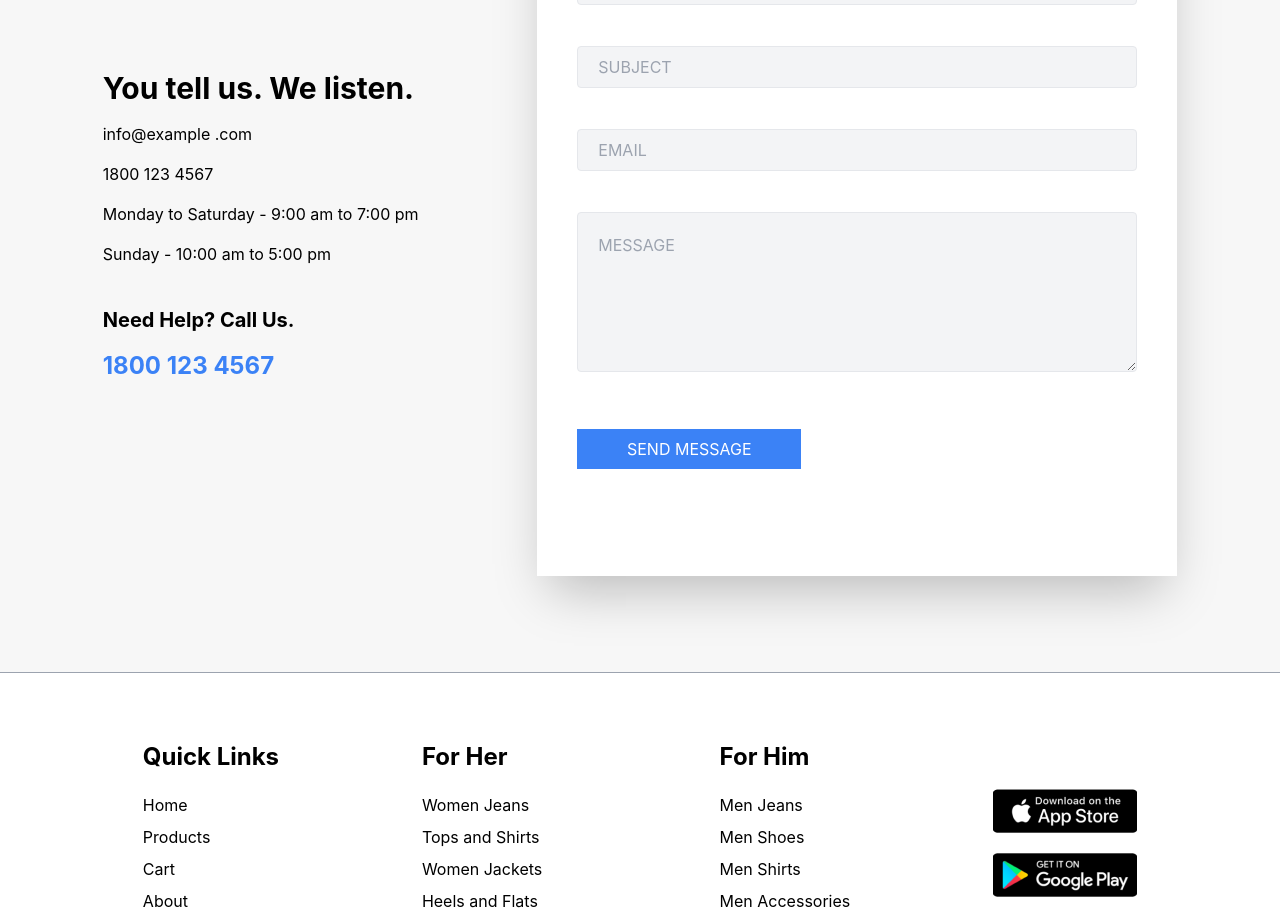
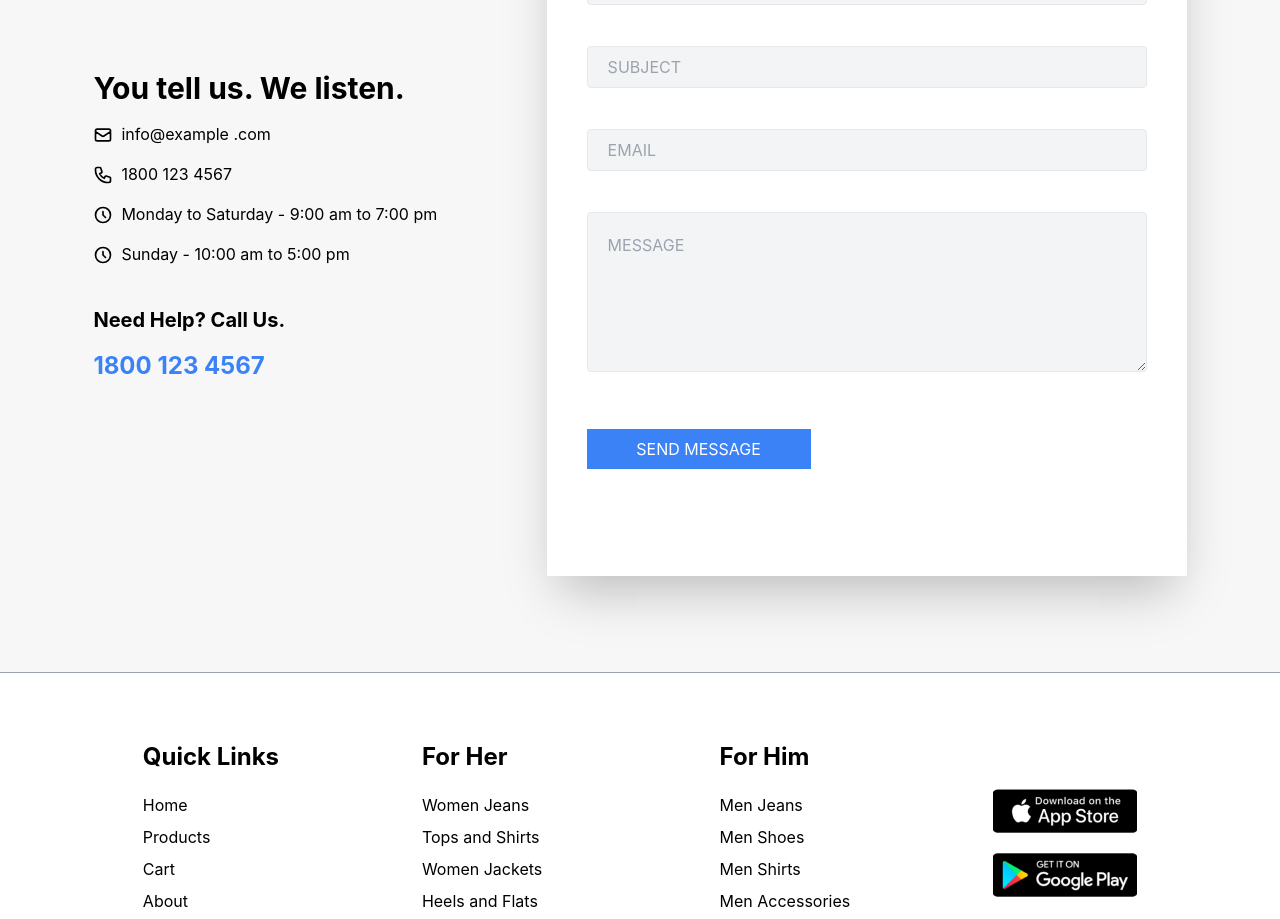
Before and after one commit to araz1-3/shopping-website, a React (Create React App) app: page /contact in a window 1280 px wide. Shown: the part 820-1739 px from the top of the page. Built offline with nearby package versions, Linux system fonts and the light colour scheme; no server answers.

Commit message:
contact style updated

```diff
--- a/src/component/Home/Home.js
+++ b/src/component/Home/Home.js
@@ -43,14 +43,14 @@ const Home = () => {
             return (
        <div className="w-full">
               <div className="lg:bg-fixed bg-scroll bg-cover w-full h-screen bg-backgroundImage">
-                  <div className="w-full  h-screen flex justify-center items-start flex-col bg-[#1110104C] p-[150px] gap-[50px]">
-                      <h1 className="font-bold max-w-2xl md:max-w-xl text-white text-5xl lg:text-6xl">
+                  <div className="w-full h-screen flex justify-center items-start flex-col bg-[#1110104C] p-[150px] gap-y-[50px]">
+                      <h1 className="font-bold md:max-w-xl text-white text-3xl md:text-5xl lg:text-6xl">
                           Raining Offers For Hot Summer!
                       </h1>
-                      <p className=" text-white text-3xl">25% Off On All Products</p>
+                      <p className=" text-white text-2xl lg:text-3xl">25% Off On All Products</p>
                      <div className="flex gap-4">
-                         <Link to="/products" className="bg-white text-center py-2 transition-all text-black w-32 h-10 hover:text-gray-700">SHOP NOW</Link>
-                         <button className="border transition-all w-32 h-10 text-white hover:text-black hover:bg-white">FIND MORE</button>
+                         <Link to="/products" className="bg-white text-center transition-all text-black py-1 px-4 hover:text-gray-700">SHOP NOW</Link>
+                         <button className="border transition-all py-1 px-4 text-white hover:text-black hover:bg-white">FIND MORE</button>
                      </div>
                   </div>
               </div>
--- a/src/component/contact/contact.js
+++ b/src/component/contact/contact.js
@@ -14,10 +14,30 @@ const Contact = () => {
                  <div className="flex flex-col gap-10">
                      <div className="flex flex-col gap-4">
                          <h1 className="text-3xl font-bold ">You tell us. We listen.</h1>
-                         <span>info@example .com</span>
-                         <span>1800 123 4567</span>
-                         <span>Monday to Saturday - 9:00 am to 7:00 pm</span>
-                         <span>Sunday - 10:00 am to 5:00 pm</span>
+                         <div className="flex gap-x-2">
+                             <svg xmlns="http://www.w3.org/2000/svg" className="h-5 w-5 mt-[3px]" fill="none" viewBox="0 0 24 24" stroke="currentColor" strokeWidth={2}>
+                                 <path strokeLinecap="round" strokeLinejoin="round" d="M3 8l7.89 5.26a2 2 0 002.22 0L21 8M5 19h14a2 2 0 002-2V7a2 2 0 00-2-2H5a2 2 0 00-2 2v10a2 2 0 002 2z" />
+                             </svg>
+                             <span>info@example .com</span>
+                         </div>
+                         <div className="flex gap-x-2">
+                             <svg xmlns="http://www.w3.org/2000/svg" className="h-5 w-5 mt-[3px]" fill="none" viewBox="0 0 24 24" stroke="currentColor" strokeWidth={2}>
+                                 <path strokeLinecap="round" strokeLinejoin="round" d="M3 5a2 2 0 012-2h3.28a1 1 0 01.948.684l1.498 4.493a1 1 0 01-.502 1.21l-2.257 1.13a11.042 11.042 0 005.516 5.516l1.13-2.257a1 1 0 011.21-.502l4.493 1.498a1 1 0 01.684.949V19a2 2 0 01-2 2h-1C9.716 21 3 14.284 3 6V5z" />
+                             </svg>
+                             <span>1800 123 4567</span>
+                         </div>
+                         <div className="flex gap-x-2">
+                             <svg xmlns="http://www.w3.org/2000/svg" className="h-5 w-5 mt-[3px]" fill="none" viewBox="0 0 24 24" stroke="currentColor" strokeWidth={2}>
+                                 <path strokeLinecap="round" strokeLinejoin="round" d="M12 8v4l3 3m6-3a9 9 0 11-18 0 9 9 0 0118 0z" />
+                             </svg>
+                             <span>Monday to Saturday - 9:00 am to 7:00 pm</span>
+                         </div>
+                         <div className="flex gap-x-2">
+                             <svg xmlns="http://www.w3.org/2000/svg" className="h-5 w-5 mt-[3px]" fill="none" viewBox="0 0 24 24" stroke="currentColor" strokeWidth={2}>
+                                 <path strokeLinecap="round" strokeLinejoin="round" d="M12 8v4l3 3m6-3a9 9 0 11-18 0 9 9 0 0118 0z" />
+                             </svg>
+                             <span>Sunday - 10:00 am to 5:00 pm</span>
+                         </div>
                      </div>
                      <div className="flex flex-col gap-4">
                          <h1 className="text-xl font-bold">Need Help? Call Us.</h1>
--- a/src/component/shared/Navbar.js
+++ b/src/component/shared/Navbar.js
@@ -61,7 +61,7 @@ const Navbar = () => {
                         : "flex transition-all ease-linear duration-300 md:translate-x-0 translate-x-[-200%] gap-10"
                 }
                 >
-                    <div className={isShown?"absolute top-3 right-5 cursor-pointer":"hidden"} onClick={showHandler}>
+                    <div className={isShown?"absolute top-3 right-5 transition-all ease-linear duration-300 cursor-pointer":"hidden"} onClick={showHandler}>
                         <svg xmlns="http://www.w3.org/2000/svg" className="h-8 w-8" fill="none" viewBox="0 0 24 24" stroke="white" strokeWidth={2}>
                             <path strokeLinecap="round" strokeLinejoin="round" d="M6 18L18 6M6 6l12 12" />
                         </svg>
@@ -70,7 +70,7 @@ const Navbar = () => {
                     <NavUl isShown={isShown} />
                 </div>
                <div className={isShown
-                   ? "fixed top-4 right-2  transition-all ease-linear duration-300 flex gap-8"
+                   ? "fixed top-4 right-2 transition-all ease-linear duration-300 flex gap-8"
                    : "flex fixed top-4 right-2 md:static transition-all ease-linear duration-300 gap-8"
                }
                >
```
